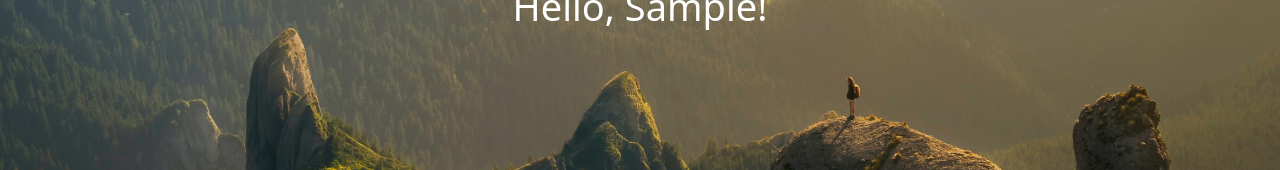
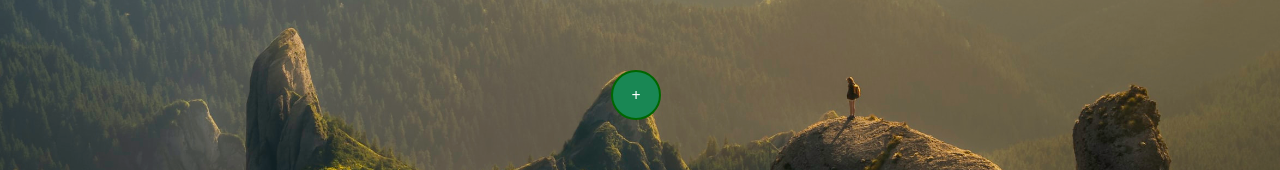
Before and after one commit to ahmedOmuharram/prodosphere, a React (Create React App) app: page / in a window 1280 px wide. Both pictures are taken after typing "Sample" into the empty fields and a click on the button "Submit". Shown: the part 464-634 px from the top of the page. Built offline with nearby package versions, Linux system fonts and the light colour scheme.

Commit message:
Add bookmark buttons prototype

```diff
--- a/src/App.js
+++ b/src/App.js
@@ -9,6 +9,7 @@ import { Navigation } from "./Navigation.tsx";
 import Geolocation from "react-geolocation";
 import WeatherComponent from "./Weather"
 import Moment from 'react-moment';
+import LinkGroupComponent from './LinkGroup';
 
 const sidebar = {
   open: (height = 135) => ({
@@ -30,7 +31,7 @@ const sidebar = {
   }
 };
 
-function TestComponent() {
+function WeatherStatus() {
   const { weatherState, setWeatherState } = useContext(weatherContext);
 
   return (
@@ -132,21 +133,29 @@ function App() {
             transition={{ duration: 0.5 }}
           >
 
+            {/* Time */}
             <p style={{ fontSize: "calc(80px + 3vmin)", marginBottom: "0", padding: "0 40px 0 40px", borderBottom: "1px solid white"}}>
-              {weatherState !== null && <TestComponent />}
+              {weatherState !== null && <WeatherStatus />}
               { user !== "" && <TimeNow setUser={setUser}/> }
             </p>
 
+            {/* Greeting */}
             <p style={{fontSize: "calc(30px + 1vmin)", marginTop: "0", paddingTop: "0"}}>
               {user === "" ? "Please enter your name" :
                 (weatherState !== null && `${weatherState.weather[0].icon.charAt(2)}` === "n" ? `Good evening, ${user}!` :
                 (weatherState !== null && `${weatherState.weather[0].icon.charAt(2)}` === "d" ? `Good morning, ${user}!` : `Hello, ${user}!`))}
             </p>
 
+            {/* Top right date and weather info */}
             <p style={{position: "absolute", top: "0px", right: "10px", textAlign: "right", fontSize: "40px", marginBottom: "-30px"}}>
               { user !== "" && <TodayDate setUser={setUser}/> }
-              { user !== "" && GetLocation() }
+              { user !== "" && <GetLocation /> }
             </p>
+            <br />
+
+            { user !== "" && <LinkGroupComponent /> }
+
+            {/* First time form */}
             { user === "" && <UserForm setUser={setUser}/> }
           </motion.div>
         </header>
--- /dev/null
+++ b/src/LinkGroup.js
@@ -0,0 +1,87 @@
+import React, { useState } from 'react';
+import Button from 'react-bootstrap/Button';
+import ButtonGroup from 'react-bootstrap/ButtonGroup';
+import ButtonToolbar from 'react-bootstrap/ButtonToolbar';
+
+function LinkGroupComponent() {
+  const [toolbars, setToolbars] = useState([[]]);
+  const maxButtonsPerToolbar = 10;
+  const maxButtonNumber = 30;
+  const [lastButtonNumber, setLastButtonNumber] = useState(0);
+
+  const handleAddButton = () => {
+    if (lastButtonNumber >= maxButtonNumber) {
+      return; // Don't add more buttons if the limit is reached
+    }
+
+    if (toolbars.length === 0 || toolbars[toolbars.length - 1].length >= maxButtonsPerToolbar) {
+      setToolbars((prevToolbars) => [...prevToolbars, []]);
+    }
+
+    setLastButtonNumber((prevNumber) => Math.min(prevNumber + 1, maxButtonNumber));
+
+    setToolbars((prevToolbars) => {
+      const newToolbars = [...prevToolbars];
+      newToolbars[newToolbars.length - 1] = [
+        ...newToolbars[newToolbars.length - 1],
+        Math.min(lastButtonNumber + 1, maxButtonNumber)
+      ];
+      return newToolbars;
+    });
+  };
+
+  const renderButtonGroups = () => {
+    return toolbars.map((toolbar, index) => (
+      <div className="d-flex justify-content-center mt-4" key={index}>
+        <ButtonToolbar>
+          <ButtonGroup className="me-2">
+            {toolbar.map((buttonNumber) => (
+              <Button
+                className="btn btn-secondary"
+                style={{
+                  marginLeft: "5px",
+                  marginRight: "5px",
+                  border: "2px solid #555",
+                  borderRadius: "50%",
+                  width: "60px",
+                  height: "60px"
+                }}
+                key={buttonNumber}
+              >
+                {buttonNumber}
+              </Button>
+            ))}
+          </ButtonGroup>
+        </ButtonToolbar>
+      </div>
+    ));
+  };
+
+  return (
+    <>
+      {renderButtonGroups()}
+      {lastButtonNumber < maxButtonNumber && (
+        <div className="d-flex justify-content-center mt-4">
+          <ButtonToolbar>
+            <Button
+              onClick={handleAddButton}
+              style={{
+                marginRight: "10px",
+                border: "2px solid #060",
+                borderRadius: "50%",
+                width: "50px",
+                height: "50px"
+              }}
+              className="me-2 btn btn-success"
+              aria-label="Add Button"
+            >
+              +
+            </Button>
+          </ButtonToolbar>
+        </div>
+      )}
+    </>
+  );
+}
+
+export default LinkGroupComponent;
--- a/src/Weather.js
+++ b/src/Weather.js
@@ -3,7 +3,7 @@ import { motion } from "framer-motion";
 import {weatherContext} from "./App"
 
 
-function WeatherComponent( lat ) {
+function WeatherComponent ( lat ) {
   const latitude = lat.lat;
   const longitude = lat.lon;
   const [weatherData, setWeatherData] = useState(null);
```
